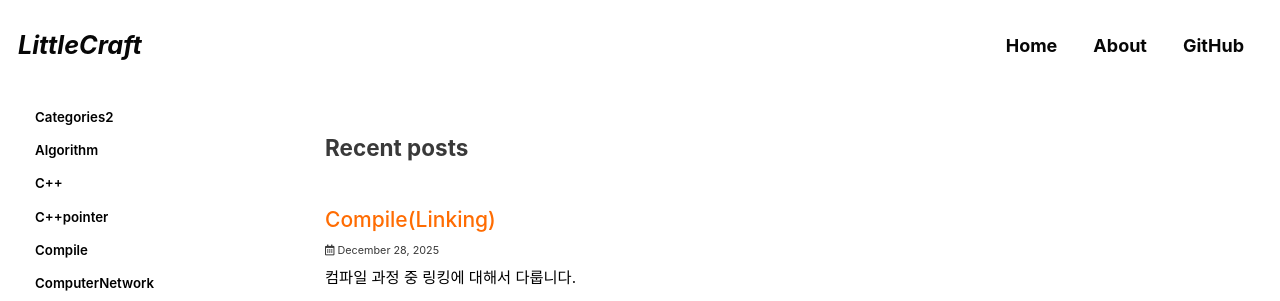
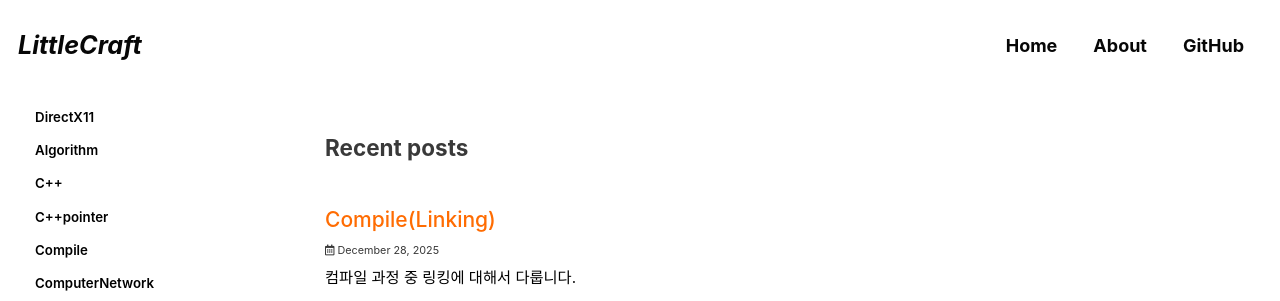
Before and after one commit to ElveCity/ElveCity.github.io, a Jekyll site: the page built from index.html, in a window 1280 px wide. Shown: the top 301 px of the page. Built offline with Jekyll 4.4.1, drawn with Linux system fonts in a browser that asks for light colours; cached includes are drawn as plain includes; some web fonts are replaced; the list of posts is cut into pages by our own code.

Commit message:
chore: edit list

```diff
--- a/_data/navigation.yml
+++ b/_data/navigation.yml
@@ -16,10 +16,10 @@ main:
   #   url: /categories/
 
 # sidebar navigation (categories)
-# 2025.12.19 sidebar update : simple ver.
+# 2026.01.10 sidebar update : simple ver.
 categories:
-  - title: "Categories2"
-    url: /categories/categories2/
+  - title: "DirectX11"
+    url: /categories/DirectX11/
   - title: "Algorithm"
     url: /categories/Algorithm/
   - title: "C++"
```
